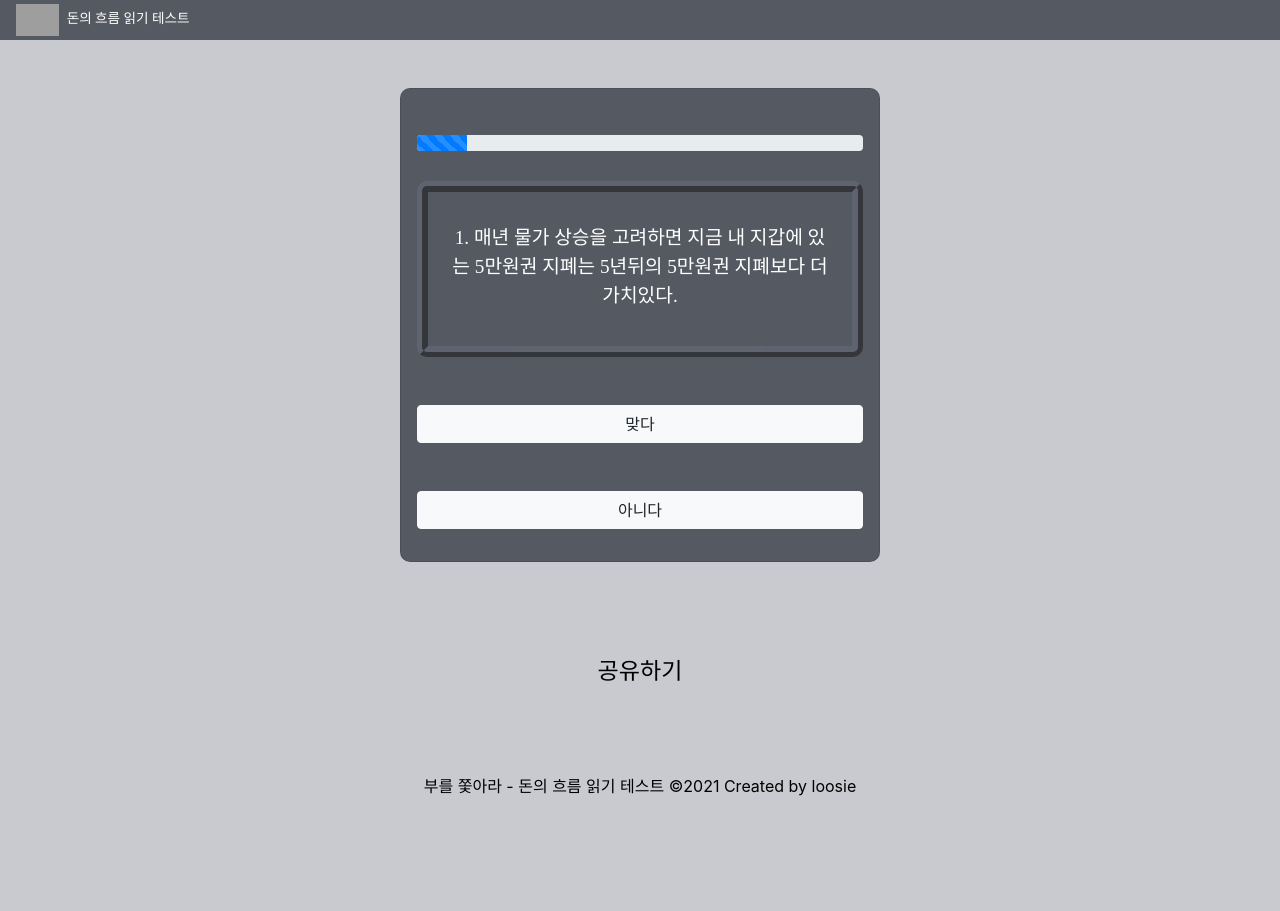
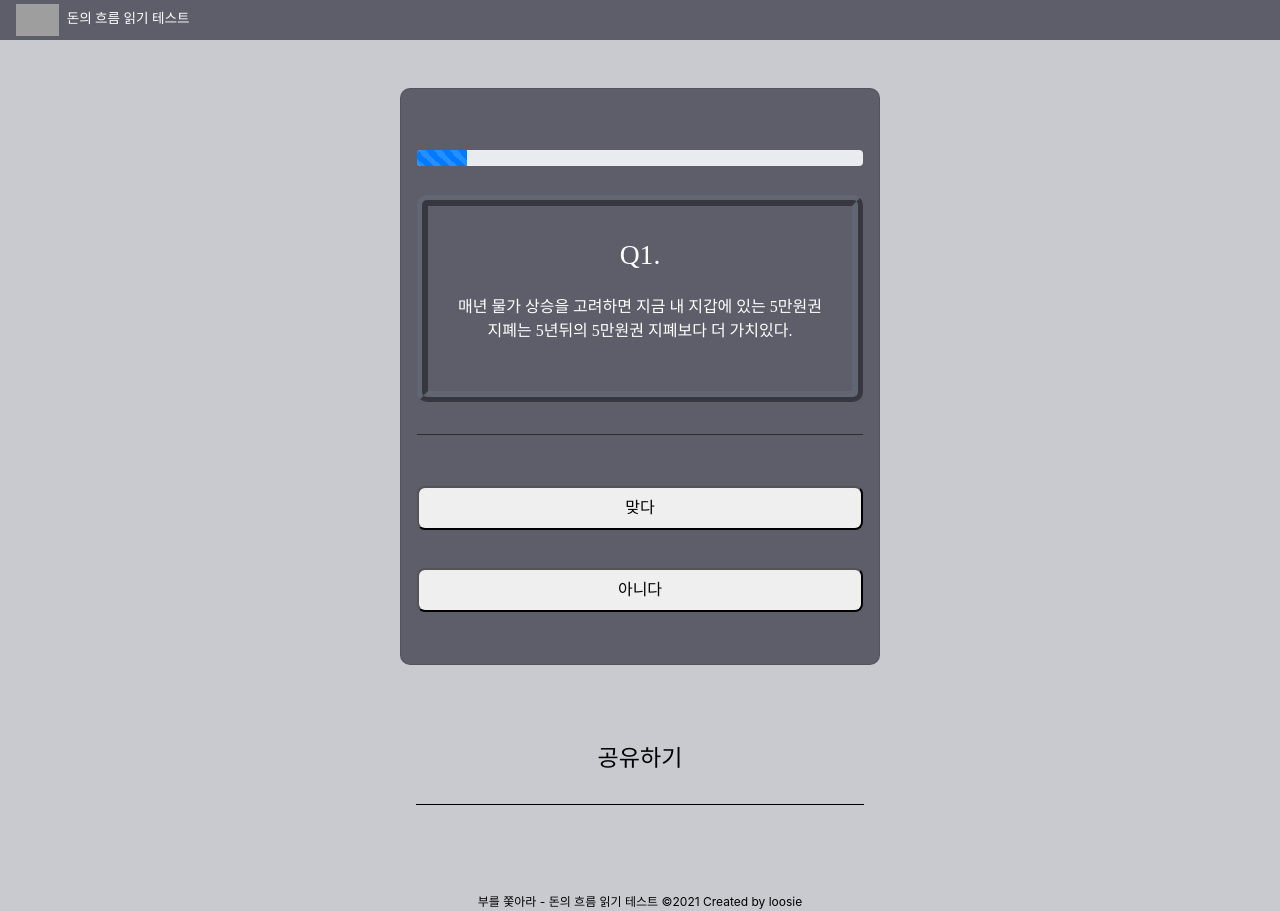
Before and after one commit to loosie/rich-test-deployment, a Next.js app: page / in a window 1280 px wide. Both pictures are taken after a click on the button "테스트 시작하기". Before the commit the page ends 840 px from the top, so only its background shows below. Built offline with nearby package versions, Linux system fonts and the light colour scheme; grey boxes are pictures that could not be loaded.

Commit message:
update: css & result page ,btn

```diff
--- a/components/InfoCard.js
+++ b/components/InfoCard.js
@@ -29,23 +29,26 @@ const InfoCard = () => {
                                 <p className="alvin" style={{ textAlign: 'right' }}>- Alvin Toffler</p>
                             </div>
                         </div>
-                        <button type="button" className="btn btn-light mt-5" onClick={onStart}>테스트 시작하기</button>
+                        <button type="button" style={{ marginTop: "3rem" }} onClick={onStart}>테스트 시작하기</button>
                     </div>
 
                     :
                     <QuestionCard />
                 }
 
-            </Content>
+
+
                 <div className="share" >
                     <h2> 공유하기 </h2>
                     {/* <!-- Go to www.addthis.com/dashboard to customize your tools --> */}
                     <div className="addthis_inline_share_toolbox"></div>
 
+                    <hr className="borderTwo" />
                 </div>
 
 
-            <Footer style={{ marginTop: '7vh', textAlign: 'center', fontSize: '1rem', color: 'black' }} > 부를 쫓아라 - 돈의 흐름 읽기 테스트 ©2021 Created by loosie</Footer>
+                <Footer style={{ marginTop: '3vh', textAlign: 'center', fontSize: '0.75rem', color: 'black' }} > 부를 쫓아라 - 돈의 흐름 읽기 테스트 ©2021 Created by loosie</Footer>
+            </Content>
         </Layout >
     )
 };
--- a/components/Question/Data.js
+++ b/components/Question/Data.js
@@ -17,7 +17,8 @@
 var questionData = [
     // question #1
     {
-        title: '1.  매년 물가 상승을 고려하면 지금 내 지갑에 있는 5만원권 지폐는 5년뒤의 5만원권 지폐보다 더 가치있다.',
+        qNum: 'Q1.',
+        title: '매년 물가 상승을 고려하면 지금 내 지갑에 있는 5만원권 지폐는 5년뒤의 5만원권 지폐보다 더 가치있다.',
         type: 'OA',
         A: '맞다', // o
         B: '아니다'
@@ -25,28 +26,32 @@ var questionData = [
     },
     // question #2
     {
-        title: '2. 각 나라에서 판매되는 맥도날드의  대표상품 빅맥은 전 세계의 물가지수를 평가하는 경제지표로 사용된다.',
+        qNum: 'Q2.',
+        title: '각 나라에서 판매되는 맥도날드의  대표상품 빅맥은 전 세계의 물가지수를 평가하는 경제지표로 사용된다.',
         type: 'OA',
         A: '맞다', // o
         B: '아니다'
     },
     // question #3
     {
-        title: '3. 부가가치세는 재화와 용역이 생산되거나 유통되는 모든 단계에서 생기는 세금으로 최종 소비자 가격에 포함되어 있다.',
+        qNum: 'Q3.',
+        title: '부가가치세는 재화와 용역이 생산되거나 유통되는 모든 단계에서 생기는 세금으로 최종 소비자 가격에 포함되어 있다.',
         type: 'OA',
         A: '맞다', // o
         B: '아니다'
     },
     // question #4
     {
-        title: '4. 채권과 기준 금리는 비례한다. 금리가 인상되면 자연스레 채권 상품의 가격도 오른다.',
+        qNum: 'Q4.',
+        title: '채권과 기준 금리는 비례한다. 금리가 인상되면 자연스레 채권 상품의 가격도 오른다.',
         type: 'OB',
         A: '맞다',
         B: '아니다' // o 반비례
     },
     // question #5
     {
-        title: '5. 지금 내 입출금 통장에 1,000만원이 있다. 이 돈을 투자한 다음 20년동안 안보려고한다. 더 높은 수익률을 얻기 위해서 어디에 넣으면 좋을까?',
+        qNum: 'Q5.',
+        title: '지금 내 입출금 통장에 1,000만원이 있다. 이 돈을 투자한 다음 20년동안 안보려고한다. 더 높은 수익률을 얻기 위해서 어디에 넣으면 좋을까?',
         type: 'OB',
         A: '채권', // 4.9% (채권 10년물)
         B: '주식', // o  9.7% (미국 주식)
@@ -55,21 +60,24 @@ var questionData = [
 
     // question #6
     {
-        title: '6.  연방준비제도(Fed)은 2023년까지 제로금리 정책이 지속될 것임을 시사했다. 이는 실업률 감소와 인플레이션을 막기 위해서이다.',
+        qNum: 'Q6.',
+        title: '연방준비제도(Fed)은 2023년까지 제로금리 정책이 지속될 것임을 시사했다. 이는 실업률 감소와 인플레이션을 막기 위해서이다.',
         type: 'OB',
         A: '맞다',
         B: '아니다' // o 인플레이션 2% 경제성장이 목표
     },
     // question #7
     {
-        title: '7.  한국의 원화 가치는 금리보다는 환율에 더 크게 반응하는데 이는 한국의 무역의존도가 높기 때문이다.',
+        qNum: 'Q7.',
+        title: '한국의 원화 가치는 금리보다는 환율에 더 크게 반응하는데 이는 한국의 무역의존도가 높기 때문이다.',
         type: 'OA',
         A: '맞다', // o
         B: '아니다'
     },
     // question #8
     {
-        title: '8. 국내 수출 기업의 경우, 환율 상승은 실적 향상과 외국인 자금의 증시 유입으로 주가의 상승으로 이어질 가능성이 높다.',
+        qNum: 'Q8.',
+        title: '국내 수출 기업의 경우, 환율 상승은 실적 향상과 외국인 자금의 증시 유입으로 주가의 상승으로 이어질 가능성이 높다.',
         type: 'OB',
         A: '맞다',
         B: '아니다' // o  주로 수출기업의 실적향상이 나타나지만 (물론 예외도 있음) 환차익으로 외국인 자금은 빠져나간다.
@@ -77,8 +85,9 @@ var questionData = [
 
     // question #9
     {
-        title: '9. 장단기 채권 금리 역전현상은 안전자산인 장기채 금리가 단기채보다 낮게되는 경우인데 이는 경기 침체 가능성을 높게 의미한다.',
-        type: 'OB',
+        qNum: 'Q9.',
+        title: '장단기 채권 금리 역전현상은 안전자산인 장기채 금리가 단기채보다 낮게되는 경우인데 이는 경기 침체 가능성을 높게 의미한다.',
+        type: 'OA',
         A: '맞다', // o
         B: '아니다'
     },
--- a/components/Question/QuestionCard.js
+++ b/components/Question/QuestionCard.js
@@ -10,6 +10,7 @@ export const Progress = styled.div`
 const QuestionCard = () => {
 
     const [title, setTitle] = useState(questionData[0].title);
+    const [qNum, setQNum] = useState(questionData[0].qNum);
     const [A, setA] = useState(questionData[0].A);
     const [B, setB] = useState(questionData[0].B);
     const [C, setC] = useState(questionData[0]?.C);
@@ -22,15 +23,23 @@ const QuestionCard = () => {
     const [clientScore, setClientScore] = useState("")
     const router = useRouter();
 
+    const [disabled, setDisabled] = useState(true);
+
+
 
     useEffect(() => {
 
         console.log("effect OA:  " + OA);
         console.log("effect OB:  " + OB);
-
+        console.log("effect idx:  " + idx + ", " + questionData.length);
         var result = calculateScore(OA, OB);
         setClientScore(result);
-    }, [OA, OB]);
+
+        if (idx === questionData.length + 1) {
+            setDisabled(false);
+
+        }
+    }, [OA, OB, idx]);
 
     const AScore = useCallback(
         (t) => {
@@ -38,7 +47,7 @@ const QuestionCard = () => {
             if (t === 'OA') {
                 setOA(OA + 1)
             }
-        }, [OB]
+        }, [OA]
     )
     const BScore = useCallback(
         (t) => {
@@ -58,6 +67,8 @@ const QuestionCard = () => {
     )
     const onLoading = useCallback(
         () => {
+            var resultBtn = document.getElementById('result');
+            resultBtn.disabled = false;
             console.log(clientScore);
             router.push({
                 pathname: `/result/${clientScore}`,
@@ -71,12 +82,13 @@ const QuestionCard = () => {
             AScore(type);
             if (idx < questionData.length) {
                 setTitle(questionData[idx].title);
+                setQNum(questionData[idx].qNum);
                 setA(questionData[idx].A);
                 setB(questionData[idx].B);
                 setC(questionData[idx]?.C)
                 setType(questionData[idx].type);
-                setIdx(idx + 1);
             }
+            setIdx(idx + 1);
 
         }, [idx]);
 
@@ -85,12 +97,16 @@ const QuestionCard = () => {
             BScore(type);
             if (idx < questionData.length) {
                 setTitle(questionData[idx].title);
+                setQNum(questionData[idx].qNum);
                 setA(questionData[idx].A);
                 setB(questionData[idx].B);
                 setC(questionData[idx]?.C)
                 setType(questionData[idx].type);
-                setIdx(idx + 1);
             }
+            setIdx(idx + 1);
+
+
+
         }, [idx]);
 
     return (
@@ -100,23 +116,26 @@ const QuestionCard = () => {
                 // background: '#5e5e5e'
             }} >
 
-                <div className="progress" style={{ margin: "30px 0" }}>
+                <div className="progress" style={{ margin: "1.8rem 0" }}>
                     <Progress idx={idx} className="progress-bar progress-bar-striped" role="progressbar" rate={idx} />
                 </div>
                 <div className="global-wrapper">
+                    <h1 id="qNum" >{qNum}</h1>
                     <p id="title">{title}</p>
                 </div>
-
+                <hr className="borderOne" />
                 {/* <input id="type" type="hidden" value="EI" /> */}
 
-                <button id="A" type="button" className="btn btn-light mt-5" onClick={onNextA}>{A}</button>
-                <button id="B" type="button" className="btn btn-light mt-5" onClick={onNextB}>{B}</button>
+                <button id="A" type="button" onClick={onNextA}>{A}</button>
+                <button id="B" type="button" onClick={onNextB}>{B}</button>
                 {C ?
-                    <button id="C" type="button" className="btn btn-light mt-5" onClick={onNextB}>{C}</button>
+                    <button id="C" type="button" onClick={onNextB}>{C}</button>
                     : null
                 }
-                {idx === questionData.length ?
-                    <button id="result" type="button" className="btn btn-light mt-5" onClick={onLoading}>결과보기</button>
+                {idx >= questionData.length ?
+
+                    <button id="result" type="button" onClick={onLoading} disabled={disabled}>결과보기</button>
+
                     :
                     null
                 }
--- a/pages/index.js
+++ b/pages/index.js
@@ -1,5 +1,6 @@
 import Navbar from '../components/Navbar'
 import InfoCard from '../components/InfoCard';
+
 
 
 const Home = () => {
@@ -7,6 +8,8 @@ const Home = () => {
         <>
             <Navbar />
             <InfoCard />
+
+
         </>
     );
 }
--- a/styles.scss
+++ b/styles.scss
@@ -1,4 +1,5 @@
 $primary-color: rgb(201, 201, 208);
+$card-color: rgb(94, 94, 106);
 $--spacing-px: "1px";
 $--spacing-0: 0;
 $--spacing-1: 0.25rem;
@@ -73,10 +74,27 @@ h2 {
 
 p {
   font-family: 'ChosunCentennial';
-  font-size: $--fontSize-2 !important;
+  font-size: $--fontSize-1 !important;
   font-weight: 400;
   text-align: center;
   margin-block-end: $--spacing-1;
+}
+
+button {
+  margin: 1.2rem 0;
+  padding: 0.5rem 2rem;
+  border-radius: 8px;
+  font-family: 'ChosunCentennial';
+  font-size: $--fontSize-1 !important;
+  font-weight: 400;
+  text-align: center;
+
+  &:hover {
+    transform: scale(1.01);
+    background-color: rgb(169, 174, 207);
+    transition: all 0.2s ease-in-out;
+  }
+
 }
 
 .alvin {
@@ -102,20 +120,22 @@ p {
 
 .card {
   width: 100%;
-  background-color: rgba(9, 15, 25, 0.6);
+  background-color: $card-color;
   display: flex;
   flex-direction: column;
   margin-top: 3rem;
   min-height: 280px;
-  padding: 1rem 1rem 2rem;
+  padding: 2rem 1rem;
   border-radius: 10px;
 
 
 }
 
 .share {
-  margin-top: $--spacing-24;
+  width: 100%;
+  margin-top: $--spacing-12;
   text-align: center;
+  padding: 2rem 1rem;
   width: 100%;
   @media screen and (min-width: 480px) {
     max-width: 480px;
@@ -149,7 +169,7 @@ p {
 .navbar-container{
   display: flex;
   align-items: left;
-  background-color: rgba(9, 15, 25, 0.6);
+  background-color: $card-color;
 }
 
 .navbar-wrapper {
@@ -157,6 +177,17 @@ p {
   flex-direction: column;
   padding-block-start : $--spacing-2 $--spacing-5;
 }
+
+.borderOne {
+  background-color: rgb(52, 50, 50);
+  margin:$--spacing-8 0;
+}
+
+.borderTwo {
+  background-color: rgb(0, 0, 0);
+  margin:$--spacing-8 0;
+}
+
 
 #logo, #nav-title {
     height: 4vh;
@@ -167,7 +198,26 @@ p {
     font-size: $--fontSize-0;
     cursor: pointer;
     text-decoration: none;
-
     transition: color 0.3s;
 
 }
+
+#title {
+  margin-block-end: $--spacing-4;
+}
+
+#qNum {
+  text-align: center;
+  font-size: $--fontSize-4 !important;
+  font-weight: 400;
+  margin-block-end: $--spacing-6;
+}
+
+#result {
+
+  background-color: lightblue;
+
+  &:disabled {
+    background-color: #fff;
+  }
+}
```
Also changed, not shown: pages/result/[name].js (deleted, +0 -13 lines), pages/result/[score].js (added, +43 -0 lines). Lines whose indentation alone changed are shown as unchanged.
